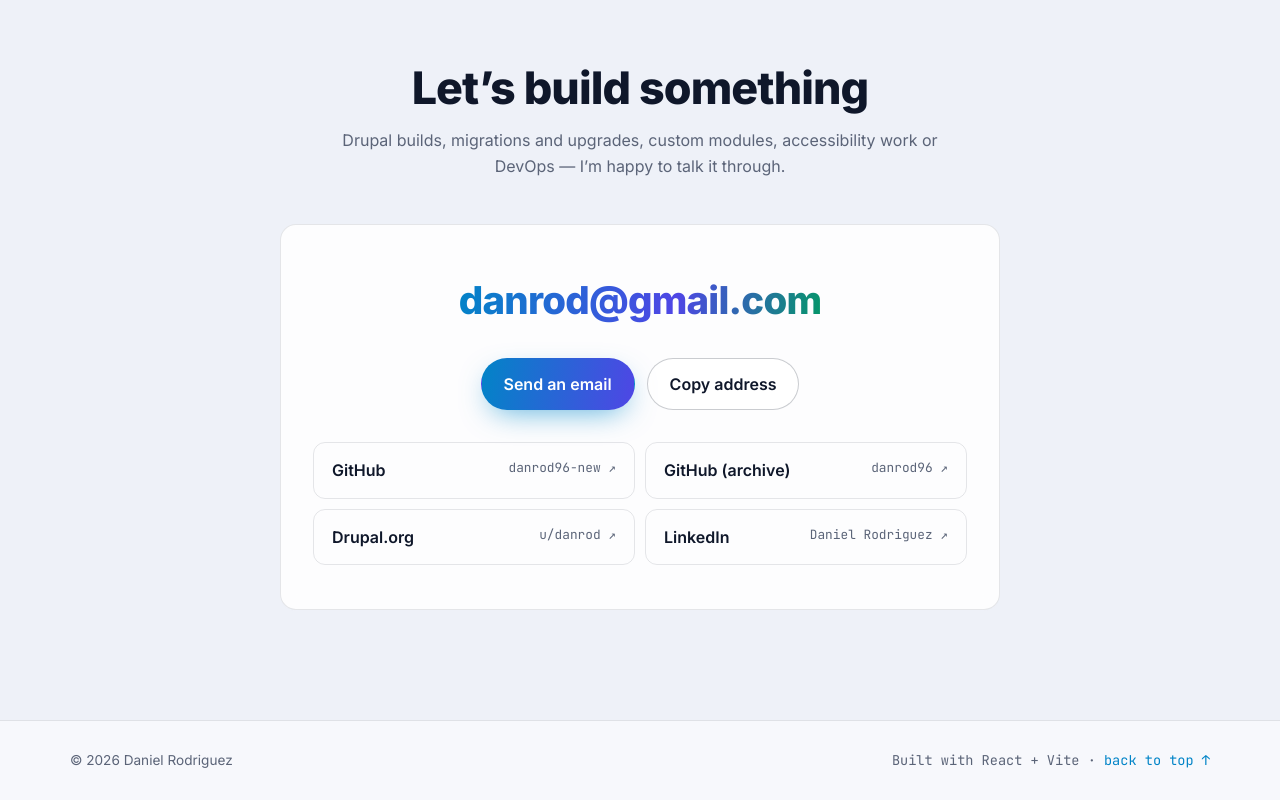
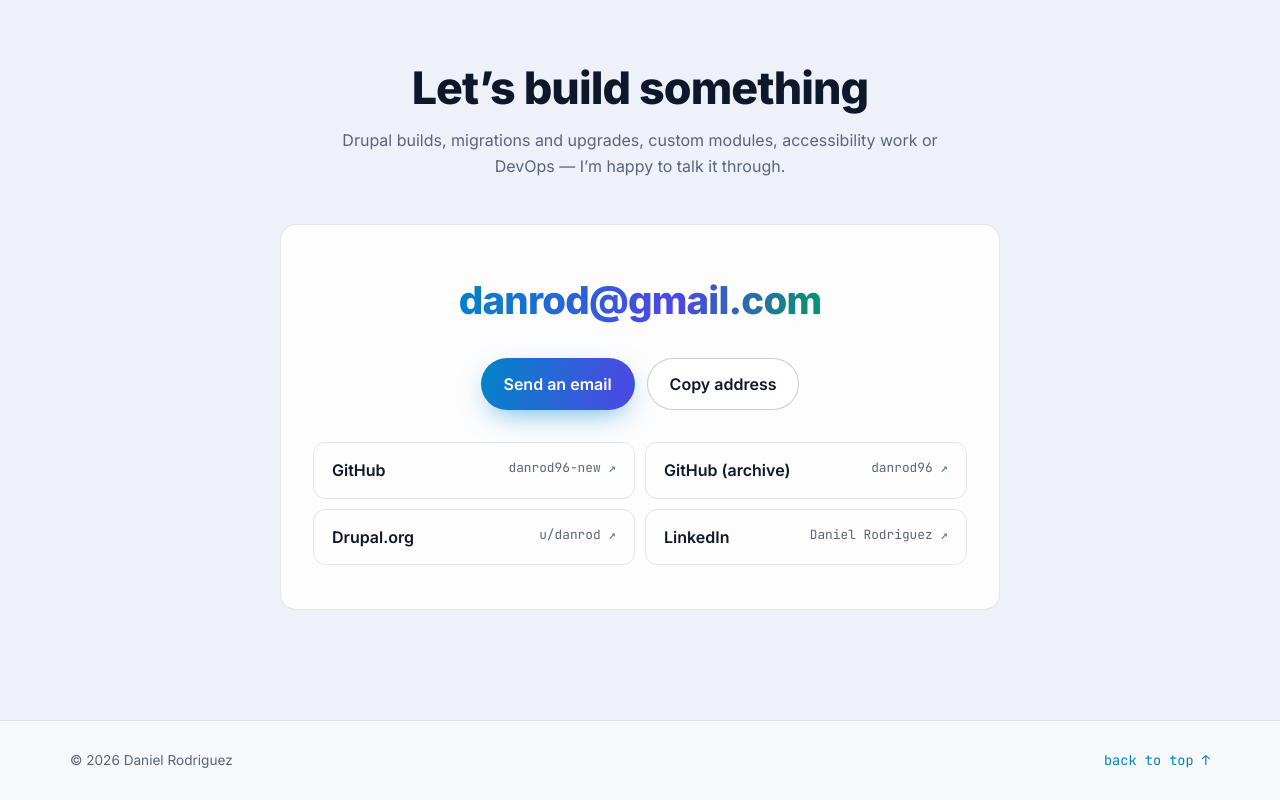
Before and after one commit to danrod96-new/danrod-portfolio-page, a React (Vite) app: page / in a window 1280 px wide. Shown: the part 9501-10301 px from the top of the page. Built offline with nearby package versions, Linux system fonts and the light colour scheme.

Commit message:
Removed the 'Built with React + Vite' wording on the footer

```diff
--- a/src/App.jsx
+++ b/src/App.jsx
@@ -55,7 +55,7 @@ export default function App() {
       <footer className="footer">
         <div className="container footer__inner">
           <p className="muted">© {new Date().getFullYear()} {profile.name}</p>
-          <p className="muted mono">{t.footer.built} · <a href="#top">{t.footer.top}</a></p>
+          <p className="muted mono"><a href="#top">{t.footer.top}</a></p>
         </div>
       </footer>
     </>
--- a/src/strings.js
+++ b/src/strings.js
@@ -85,7 +85,7 @@ const en = {
     copied: 'Copied ✓',
     archive: 'GitHub (archive)',
   },
-  footer: { built: 'Built with React + Vite', top: 'back to top ↑' },
+  footer: { top: 'back to top ↑' },
   tags: {},
 }
 
@@ -174,7 +174,7 @@ const es = {
     copied: 'Copiado ✓',
     archive: 'GitHub (archivo)',
   },
-  footer: { built: 'Hecho con React + Vite', top: 'volver arriba ↑' },
+  footer: { top: 'volver arriba ↑' },
   // Display names for skill/project tags; the English name stays the filter key.
   tags: {
     'Accessibility': 'Accesibilidad',
```
